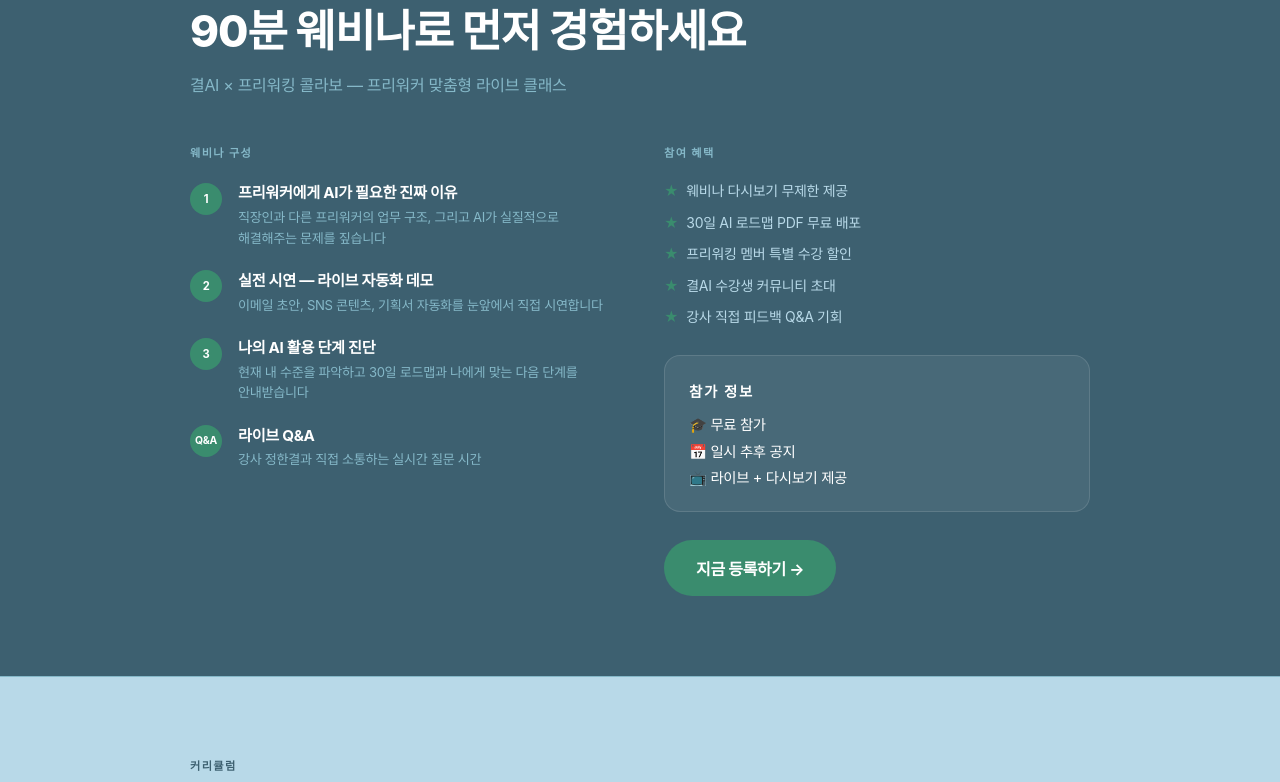
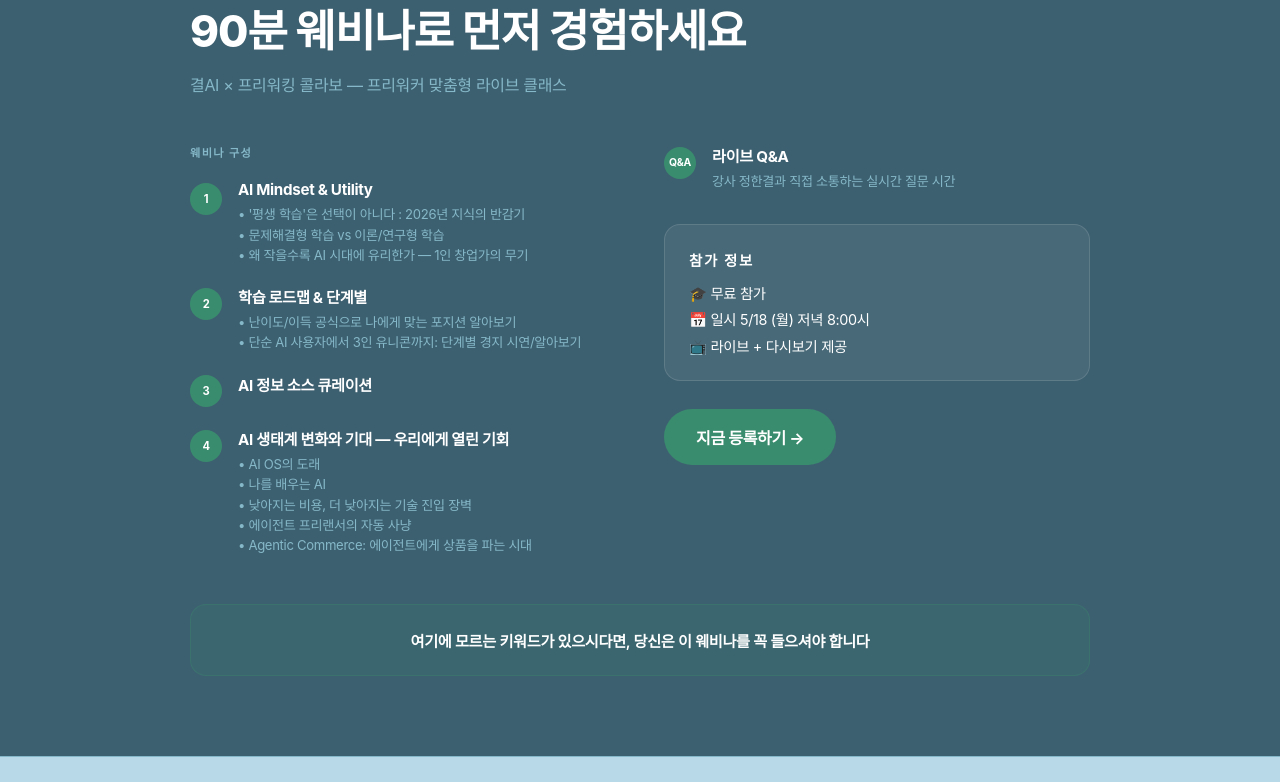
Before and after one commit to HangryDev/freeworker_collab_lecture, a website: page index.html in a window 1280 px wide. Shown: the part 1959-2741 px from the top of the page. Drawn offline with Linux system fonts and the light colour scheme; a script that the page names is missing; a web font is replaced by a local one.

Commit message:
webinar text overhaul

```diff
--- a/index.html
+++ b/index.html
@@ -530,7 +530,7 @@
         </div>
 
         <a href="https://tally.so/r/RGvrvQ" target="_blank" class="btn-primary">무료 웨비나 등록하기 →</a>
-        <p class="btn-note">무료 · 라이브 + 다시보기 제공 · 일시 추후 공지</p>
+        <p class="btn-note">무료 · 라이브 + 다시보기 제공 · 5/18 (월) 저녁 8:00시</p>
     </div>
 </section>
 
@@ -688,31 +688,43 @@
 
         <div class="webinar-grid">
 
-            <!-- Agenda -->
+            <!-- Left Column: Agenda 1-4 -->
             <div>
                 <p class="section-label section-label-light" style="margin-bottom: 1.25rem;">웨비나 구성</p>
                 <div class="webinar-agenda">
                     <div class="agenda-item">
                         <div class="agenda-num">1</div>
                         <div class="agenda-content">
-                            <h4>프리워커에게 AI가 필요한 진짜 이유</h4>
-                            <p>직장인과 다른 프리워커의 업무 구조, 그리고 AI가 실질적으로 해결해주는 문제를 짚습니다</p>
+                            <h4>AI Mindset &amp; Utility</h4>
+                            <p>• '평생 학습'은 선택이 아니다 : 2026년 지식의 반감기<br>• 문제해결형 학습 vs 이론/연구형 학습<br>• 왜 작을수록 AI 시대에 유리한가 — 1인 창업가의 무기</p>
                         </div>
                     </div>
                     <div class="agenda-item">
                         <div class="agenda-num">2</div>
                         <div class="agenda-content">
-                            <h4>실전 시연 — 라이브 자동화 데모</h4>
-                            <p>이메일 초안, SNS 콘텐츠, 기획서 자동화를 눈앞에서 직접 시연합니다</p>
+                            <h4>학습 로드맵 & 단계별</h4>
+                            <p>• 난이도/이득 공식으로 나에게 맞는 포지션 알아보기<br>• 단순 AI 사용자에서 3인 유니콘까지: 단계별 경지 시연/알아보기</p>
                         </div>
                     </div>
                     <div class="agenda-item">
                         <div class="agenda-num">3</div>
                         <div class="agenda-content">
-                            <h4>나의 AI 활용 단계 진단</h4>
-                            <p>현재 내 수준을 파악하고 30일 로드맵과 나에게 맞는 다음 단계를 안내받습니다</p>
+                            <h4>AI 정보 소스 큐레이션</h4>
                         </div>
                     </div>
+                    <div class="agenda-item">
+                        <div class="agenda-num">4</div>
+                        <div class="agenda-content">
+                            <h4>AI 생태계 변화와 기대 — 우리에게 열린 기회</h4>
+                            <p>• AI OS의 도래<br>• 나를 배우는 AI<br>• 낮아지는 비용, 더 낮아지는 기술 진입 장벽<br>• 에이전트 프리랜서의 자동 사냥 <br>• Agentic Commerce: 에이전트에게 상품을 파는 시대 </p>
+                        </div>
+                    </div>
+                </div>
+            </div>
+
+            <!-- Right Column: Q&A + Info -->
+            <div>
+                <div class="webinar-agenda" style="margin-bottom: 2rem;">
                     <div class="agenda-item">
                         <div class="agenda-num" style="font-size: 0.65rem;">Q&amp;A</div>
                         <div class="agenda-content">
@@ -721,23 +733,11 @@
                         </div>
                     </div>
                 </div>
-            </div>
-
-            <!-- Benefits + Info -->
-            <div>
-                <p class="section-label section-label-light" style="margin-bottom: 1.25rem;">참여 혜택</p>
-                <ul class="benefit-list" style="margin-bottom: 1.75rem;">
-                    <li>웨비나 다시보기 무제한 제공</li>
-                    <li>30일 AI 로드맵 PDF 무료 배포</li>
-                    <li>프리워킹 멤버 특별 수강 할인</li>
-                    <li>결AI 수강생 커뮤니티 초대</li>
-                    <li>강사 직접 피드백 Q&amp;A 기회</li>
-                </ul>
 
                 <div class="webinar-info-box">
                     <p class="section-label section-label-light" style="margin-bottom: 0.75rem;">참가 정보</p>
                     <p>🎓 무료 참가</p>
-                    <p>📅 일시 추후 공지</p>
+                    <p>📅 일시 5/18 (월) 저녁 8:00시</p>
                     <p>📺 라이브 + 다시보기 제공</p>
                 </div>
 
@@ -746,6 +746,11 @@
                 </a>
             </div>
 
+        </div>
+
+        <!-- Bottom Callout -->
+        <div style="margin-top: 3rem; padding: 1.5rem; background: rgba(58, 140, 110, 0.15); border: 1px solid rgba(58, 140, 110, 0.3); border-radius: 1rem; text-align: center;">
+            <p style="color: #fff; font-size: 0.95rem; font-weight: 600; margin: 0;">여기에 모르는 키워드가 있으시다면, 당신은 이 웨비나를 꼭 들으셔야 합니다</p>
         </div>
     </div>
 </section>
@@ -921,7 +926,7 @@
         <div class="form-card">
             <span class="form-badge">무료 참가</span>
             <div class="form-title">비개발자의 AI 100% 사용을 위한 학습 안내 — 웨비나</div>
-            <p class="form-subtitle">등록 즉시 확인 메일 · 일시 추후 공지 · 프리워킹 멤버 특별 혜택</p>
+            <p class="form-subtitle">등록 즉시 확인 메일 · 5/18 (월) 저녁 8:00시 · 프리워킹 멤버 특별 혜택</p>
 
             <!--
                 ┌─────────────────────────────────────────────┐
```
